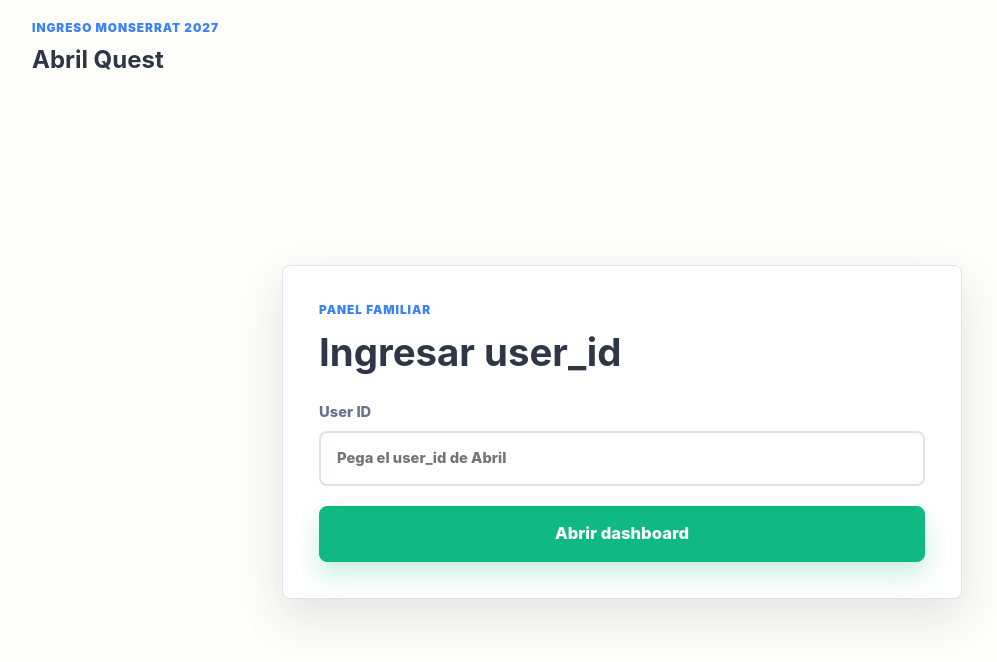
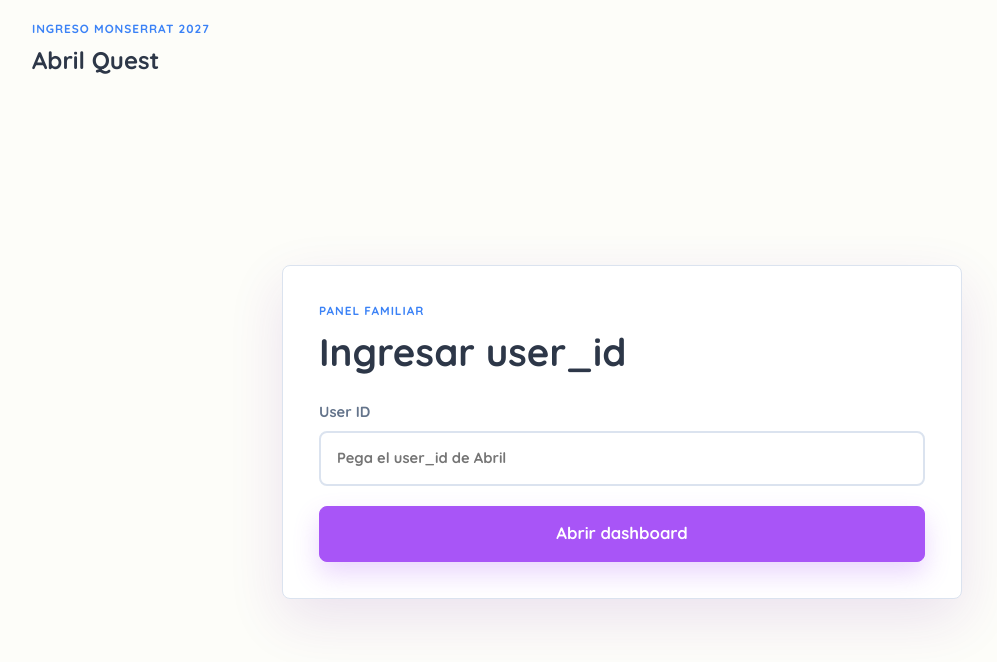
Before and after one commit to gusflores89/ingreso-monse, a Next.js app in the folder ingreso-monse-2027/: page /papas in a window 1280 px wide. Shown: the top 662 px of the page, without its empty margins (18-1015 px from the left). Built offline with nearby package versions, Linux system fonts and the light colour scheme.

Commit message:
Polish UI with Gemini-inspired educational design

```diff
--- a/ingreso-monse-2027/src/styles/globals.css
+++ b/ingreso-monse-2027/src/styles/globals.css
@@ -1,20 +1,24 @@
+@import url("https://fonts.googleapis.com/css2?family=Quicksand:wght@400;500;600;700&display=swap");
+
 :root {
   --bg: #fdfdf9;
   --panel: #ffffff;
   --ink: #2d3748;
   --muted: #64748b;
   --line: #dbe3ef;
-  --primary: #10b981;
-  --primary-strong: #059669;
+  --primary: #a855f7;
+  --primary-strong: #9333ea;
   --secondary: #3b82f6;
   --tertiary: #f59e0b;
   --danger: #ef4444;
-  --success: #10b981;
-  --soft-green: #d1fae5;
+  --success: #16a34a;
+  --soft-purple: #faf5ff;
+  --soft-purple-2: #f3e8ff;
+  --soft-green: #dcfce7;
   --soft-blue: #dbeafe;
   --soft-orange: #fef3c7;
   --soft-red: #fee2e2;
-  --shadow: 0 18px 45px rgb(45 55 72 / 12%);
+  --shadow: 0 20px 55px rgb(107 33 168 / 12%);
 }
 
 * {
@@ -29,8 +33,15 @@ body {
   margin: 0;
   background: var(--bg);
   color: var(--ink);
-  font-family: "Inter", "Segoe UI", ui-sans-serif, system-ui, -apple-system, BlinkMacSystemFont, sans-serif;
+  font-family: "Quicksand", "Segoe UI", ui-sans-serif, system-ui, -apple-system, BlinkMacSystemFont, sans-serif;
   line-height: 1.5;
+}
+
+h1,
+h2,
+h3 {
+  font-family: "Quicksand", "Segoe UI", ui-sans-serif, system-ui, sans-serif;
+  font-weight: 700;
 }
 
 button,
@@ -150,7 +161,7 @@ label {
 
 .primary {
   min-height: 56px;
-  box-shadow: 0 12px 26px rgb(16 185 129 / 24%);
+  box-shadow: 0 12px 26px rgb(168 85 247 / 24%);
   font-size: 1.04rem;
 }
 
@@ -175,15 +186,18 @@ label {
 
 .app-shell:has(.student-workspace) {
   width: 100%;
+  height: 100vh;
+  overflow: hidden;
   padding: 0;
 }
 
 .student-workspace {
-  min-height: 100vh;
+  height: 100vh;
+  overflow: hidden;
 }
 
 .student-workspace .tutoria-panel {
-  min-height: 100vh;
+  height: 100vh;
   border: 0;
   border-radius: 0;
   box-shadow: none;
@@ -204,6 +218,20 @@ label {
   flex: 1;
   min-width: 0;
   padding: clamp(18px, 3vw, 32px);
+}
+
+.background-decorative {
+  position: relative;
+  overflow: hidden;
+  background:
+    linear-gradient(135deg, rgb(250 245 255 / 72%) 0%, transparent 34%),
+    linear-gradient(315deg, rgb(220 252 231 / 72%) 0%, transparent 32%),
+    var(--bg);
+}
+
+.background-decorative > * {
+  position: relative;
+  z-index: 1;
 }
 
 .setup-screen {
@@ -259,8 +287,8 @@ label {
 
 .level-card.selected {
   border-color: var(--primary);
-  background: #ecfdf5;
-  box-shadow: 0 10px 22px rgb(16 185 129 / 14%);
+  background: var(--soft-purple);
+  box-shadow: 0 10px 22px rgb(168 85 247 / 14%);
 }
 
 .setup-submit {
@@ -281,7 +309,7 @@ label {
 .session-header {
   align-items: center;
   justify-content: center;
-  margin-bottom: 12px;
+  margin-bottom: 6px;
 }
 
 .student-session-header .monse {
@@ -297,9 +325,9 @@ label {
 
 .monse-avatar {
   position: relative;
-  width: 70px;
-  height: 70px;
-  flex: 0 0 70px;
+  width: 58px;
+  height: 58px;
+  flex: 0 0 58px;
   border: 4px solid #8b5e34;
   border-radius: 50%;
   background: radial-gradient(circle at 50% 35%, #fff3b0 0 31%, #b77b43 32% 100%);
@@ -309,25 +337,25 @@ label {
 
 .monse-eye {
   position: absolute;
-  top: 20px;
-  width: 13px;
-  height: 13px;
+  top: 16px;
+  width: 11px;
+  height: 11px;
   border-radius: 50%;
   background: #171410;
 }
 
 .monse-eye.left {
-  left: 22px;
+  left: 18px;
 }
 
 .monse-eye.right {
-  right: 22px;
+  right: 18px;
 }
 
 .monse-beak {
   position: absolute;
-  top: 37px;
-  left: 28px;
+  top: 31px;
+  left: 23px;
   width: 0;
   height: 0;
   border-left: 7px solid transparent;
@@ -375,7 +403,7 @@ label {
 
 .lesson-step-shell {
   width: min(850px, 100%);
-  height: calc(100vh - 146px);
+  height: calc(100vh - 120px);
   min-height: 0;
   margin: 0 auto;
   display: flex;
@@ -412,8 +440,9 @@ label {
   display: flex;
   align-items: center;
   justify-content: center;
-  border: 1px solid var(--line);
-  border-radius: 18px;
+  overflow: hidden;
+  border: 2px solid #eadcff;
+  border-radius: 24px;
   background: #ffffff;
   box-shadow: var(--shadow);
   padding: clamp(18px, 3vw, 30px);
@@ -421,16 +450,17 @@ label {
 
 .lesson-step-content {
   width: 100%;
+  max-height: 100%;
   display: grid;
-  gap: 14px;
+  gap: 10px;
 }
 
 .intro-step h2,
 .example-step h2,
 .exercise-step h2 {
   margin: 0;
-  color: var(--ink);
-  font-size: clamp(1.5rem, 3.4vw, 2.05rem);
+  color: var(--primary);
+  font-size: clamp(1.32rem, 2.8vw, 1.8rem);
   line-height: 1.16;
 }
 
@@ -438,7 +468,7 @@ label {
 .example-question {
   margin: 0;
   color: #4a5568;
-  font-size: clamp(1.08rem, 2.5vw, 1.25rem);
+  font-size: clamp(1rem, 2.1vw, 1.14rem);
   font-weight: 700;
 }
 
@@ -454,8 +484,9 @@ label {
 }
 
 .key-concept {
-  border-left: 5px solid var(--tertiary);
-  background: var(--soft-orange);
+  border: 2px solid #f7d891;
+  border-left: 6px solid var(--tertiary);
+  background: linear-gradient(90deg, #fff7d6, var(--soft-orange));
   color: #92400e;
 }
 
@@ -467,49 +498,131 @@ label {
 .example-heading {
   display: flex;
   align-items: center;
-  gap: 14px;
+  justify-content: center;
+  gap: 12px;
+  text-align: center;
 }
 
 .example-heading > span {
-  width: 60px;
-  height: 60px;
+  width: 50px;
+  height: 50px;
   display: grid;
   place-items: center;
   border-radius: 50%;
-  background: var(--soft-orange);
-  color: var(--tertiary);
+  background: linear-gradient(135deg, #fef3c7, #f3e8ff);
+  color: var(--primary);
   font-size: 2rem;
+}
+
+.example-question {
+  border: 2px solid #e9d5ff;
+  border-radius: 18px;
+  background: linear-gradient(90deg, #faf5ff, #eff6ff);
+  padding: 12px 16px;
+  text-align: center;
 }
 
 .lesson-steps {
   display: grid;
-  gap: 8px;
-  border-radius: 12px;
-  background: #f8fafc;
-  padding: 14px;
+  gap: 7px;
+  border-radius: 0;
+  background: transparent;
+  padding: 0;
 }
 
-.lesson-steps p {
+.lesson-step-row {
+  display: flex;
+  align-items: flex-start;
+  gap: 10px;
   margin: 0;
-  display: flex;
-  gap: 10px;
-  color: #4a5568;
-  font-weight: 750;
+  border: 2px solid #f1f5f9;
+  border-radius: 12px;
+  background: #ffffff;
+  padding: 9px 12px;
+  transition: border-color 160ms ease, transform 160ms ease;
 }
 
-.lesson-steps span {
-  color: var(--secondary);
+.lesson-step-row:hover {
+  border-color: #d8b4fe;
+  transform: translateY(-1px);
+}
+
+.lesson-step-row span {
+  width: 28px;
+  height: 28px;
+  flex: 0 0 28px;
+  display: grid;
+  place-items: center;
+  border-radius: 50%;
+  background: var(--primary);
+  color: #ffffff;
   font-weight: 900;
 }
 
+.lesson-step-row p {
+  margin: 0;
+  color: #4a5568;
+  font-size: 0.96rem;
+  font-weight: 700;
+}
+
 .lesson-answer {
-  background: var(--soft-green);
+  display: flex;
+  align-items: center;
+  justify-content: center;
+  gap: 12px;
+  border: 2px solid #bbf7d0;
+  border-radius: 14px;
+  background: linear-gradient(90deg, #f0fdf4, var(--soft-green));
   color: #065f46;
+  text-align: left;
+}
+
+.lesson-answer > span {
+  width: 32px;
+  height: 32px;
+  display: grid;
+  place-items: center;
+  border-radius: 50%;
+  background: var(--success);
+  color: #ffffff;
+  font-weight: 900;
+}
+
+.lesson-answer small {
+  display: block;
+  color: var(--muted);
+  font-weight: 800;
+}
+
+.lesson-answer strong {
+  display: block;
+  color: var(--success);
+  font-size: clamp(1.05rem, 2.2vw, 1.35rem);
 }
 
 .lesson-reinforcement {
-  color: var(--muted);
+  border-left: 5px solid var(--tertiary);
+  background: #fff7ed;
+  color: #4a5568;
   font-style: italic;
+  padding: 10px 12px;
+}
+
+.lesson-reinforcement span {
+  color: #c2410c;
+  font-weight: 900;
+  font-style: normal;
+}
+
+.exercise-tip {
+  border: 2px solid #fed7aa;
+  border-radius: 14px;
+  background: linear-gradient(90deg, #fff7ed, #fef3c7);
+  color: #c2410c;
+  padding: 14px 16px;
+  text-align: center;
+  font-weight: 850;
 }
 
 .lesson-close {
@@ -835,7 +948,7 @@ label {
   }
 
   .lesson-step-shell {
-    height: calc(100vh - 130px);
+    height: calc(100vh - 112px);
   }
 }
 
@@ -860,34 +973,34 @@ label {
   }
 
   .session-header {
-    margin-bottom: 14px;
+    margin-bottom: 6px;
   }
 
   .monse-avatar {
-    width: 64px;
-    height: 64px;
-    flex-basis: 64px;
+    width: 54px;
+    height: 54px;
+    flex-basis: 54px;
   }
 
   .monse-eye {
-    top: 18px;
+    top: 15px;
   }
 
   .monse-eye.left {
-    left: 19px;
+    left: 17px;
   }
 
   .monse-eye.right {
-    right: 19px;
+    right: 17px;
   }
 
   .monse-beak {
-    top: 34px;
-    left: 25px;
+    top: 29px;
+    left: 21px;
   }
 
   .lesson-step-shell {
-    height: calc(100vh - 120px);
+    height: calc(100vh - 104px);
     gap: 12px;
   }
 
```
Also changed, not shown: ingreso-monse-2027/src/components/PantallaSessionTutoria.jsx (+20 -8 lines).
